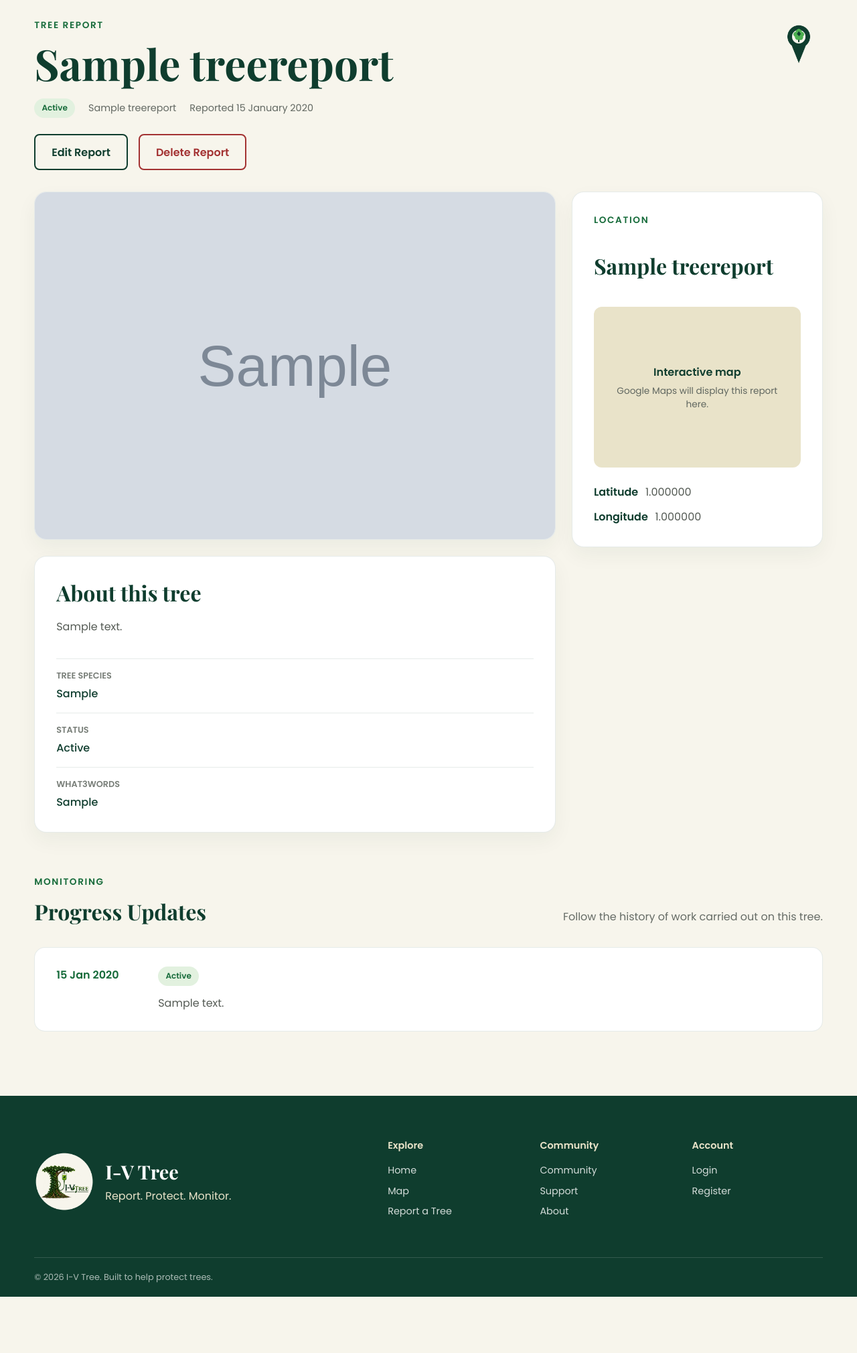
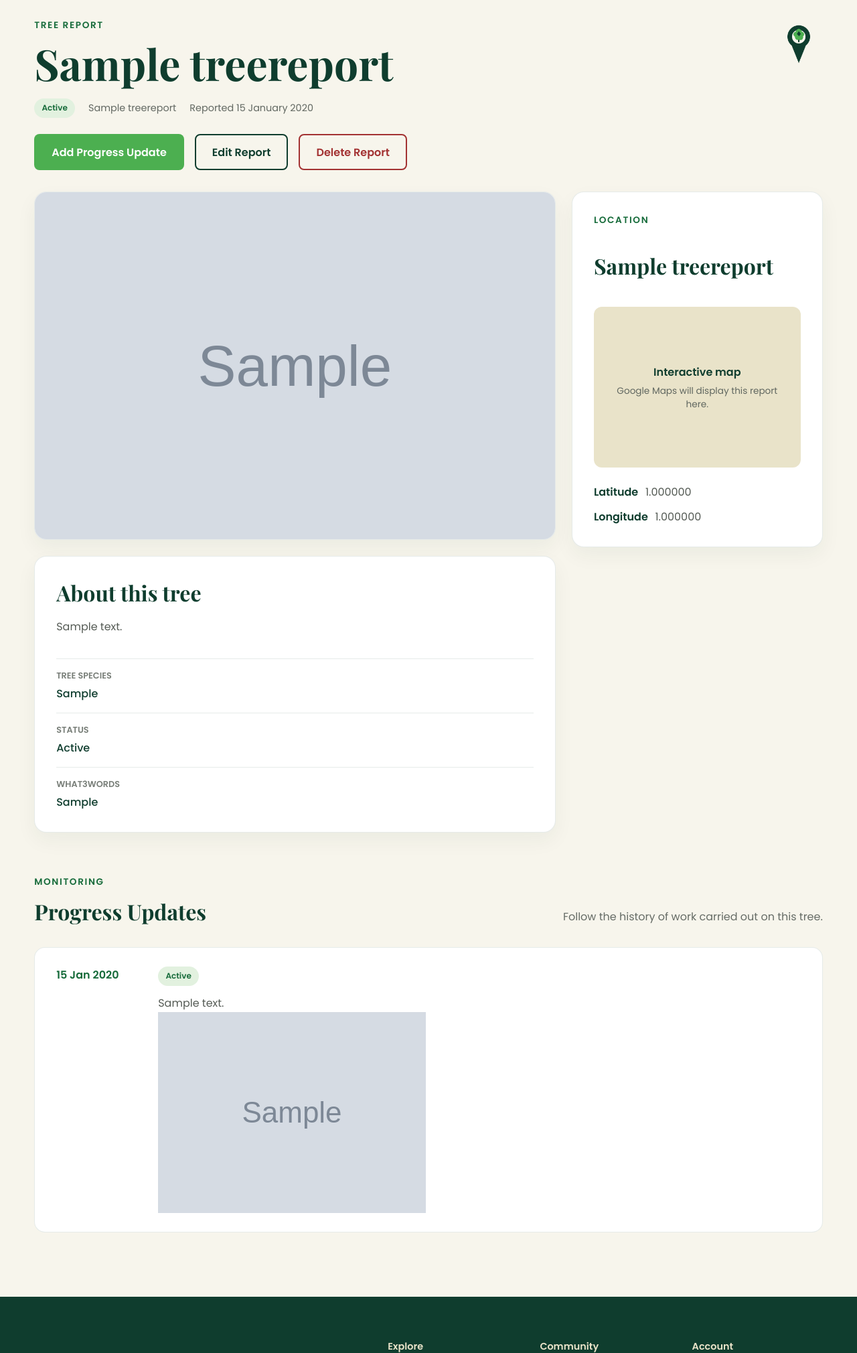
Before and after one commit to starearthrocket/iv-tree-v3, a Django app: page /trees/1/ in a window 1280 px wide. Shown: the part 211-2231 px from the top of the page at 67% size. Before the commit the page ends 2147 px from the top, so only its background shows below. Run offline with Django 5.2, Linux system fonts and the light colour scheme; a user stored in the database is signed in; tables that the repository leaves empty hold one stand-in row (values such as "Sample post"); grey boxes marked "Sample" are stand-in pictures.

Commit message:
Add ProgressUpdate creation workflow

```diff
--- a/reports/urls.py
+++ b/reports/urls.py
@@ -7,6 +7,11 @@ app_name = 'reports'
 urlpatterns = [
     path('', views.report_list, name='report_list'),
     path('report/', views.report_create, name='report_create'),
+    path(
+        '<int:pk>/progress/add/',
+        views.progress_create,
+        name='progress_create',
+    ),
     path('<int:pk>/edit/', views.report_edit, name='report_edit'),
     path('<int:pk>/delete/', views.report_delete, name='report_delete'),
     path('<int:pk>/', views.report_detail, name='report_detail'),
--- a/reports/views.py
+++ b/reports/views.py
@@ -3,7 +3,7 @@ from django.contrib.auth.decorators import login_required
 from django.http import Http404
 from django.shortcuts import get_object_or_404, redirect, render
 
-from .forms import TreeReportForm
+from .forms import ProgressUpdateForm, TreeReportForm
 from .models import TreeReport
 
 
@@ -140,3 +140,48 @@ def report_delete(request, pk):
         'reports/report_confirm_delete.html',
         {'report': report},
     )
+
+
+@login_required
+def progress_create(request, pk):
+    """Allow a report owner to add a progress update."""
+
+    report = get_object_or_404(
+        TreeReport,
+        pk=pk,
+        owner=request.user,
+    )
+
+    if request.method == 'POST':
+        form = ProgressUpdateForm(request.POST, request.FILES)
+
+        if form.is_valid():
+            update = form.save(commit=False)
+            update.tree_report = report
+            update.author = request.user
+            update.save()
+
+            if update.status:
+                report.status = update.status
+                report.save(update_fields=['status', 'updated_at'])
+
+            messages.success(
+                request,
+                'Progress update added successfully.'
+            )
+
+            return redirect(
+                'reports:report_detail',
+                pk=report.pk,
+            )
+    else:
+        form = ProgressUpdateForm()
+
+    return render(
+        request,
+        'reports/progress_form.html',
+        {
+            'form': form,
+            'report': report,
+        },
+    )
--- a/templates/reports/report_detail.html
+++ b/templates/reports/report_detail.html
@@ -68,6 +68,13 @@
 
             {% if user.is_authenticated and report.owner == user %}
                 <div class="owner-actions">
+                    <a
+                        href="{% url 'reports:progress_create' report.pk %}"
+                        class="button button-primary"
+                    >
+                        Add Progress Update
+                    </a>
+
                     <a
                         href="{% url 'reports:report_edit' report.pk %}"
                         class="button button-outline-dark"
@@ -186,6 +193,14 @@
                                 {% endif %}
 
                                 <p>{{ update.description }}</p>
+
+                                {% if update.photo %}
+                                    <img
+                                        src="{{ update.photo.url }}"
+                                        alt="Progress update for {{ report.title }}"
+                                        class="progress-photo"
+                                    >
+                                {% endif %}
                             </div>
                         </article>
                     {% empty %}
```
Also changed, not shown: reports/forms.py (+23 -1 lines), templates/reports/progress_form.html (added, +59 -0 lines).
